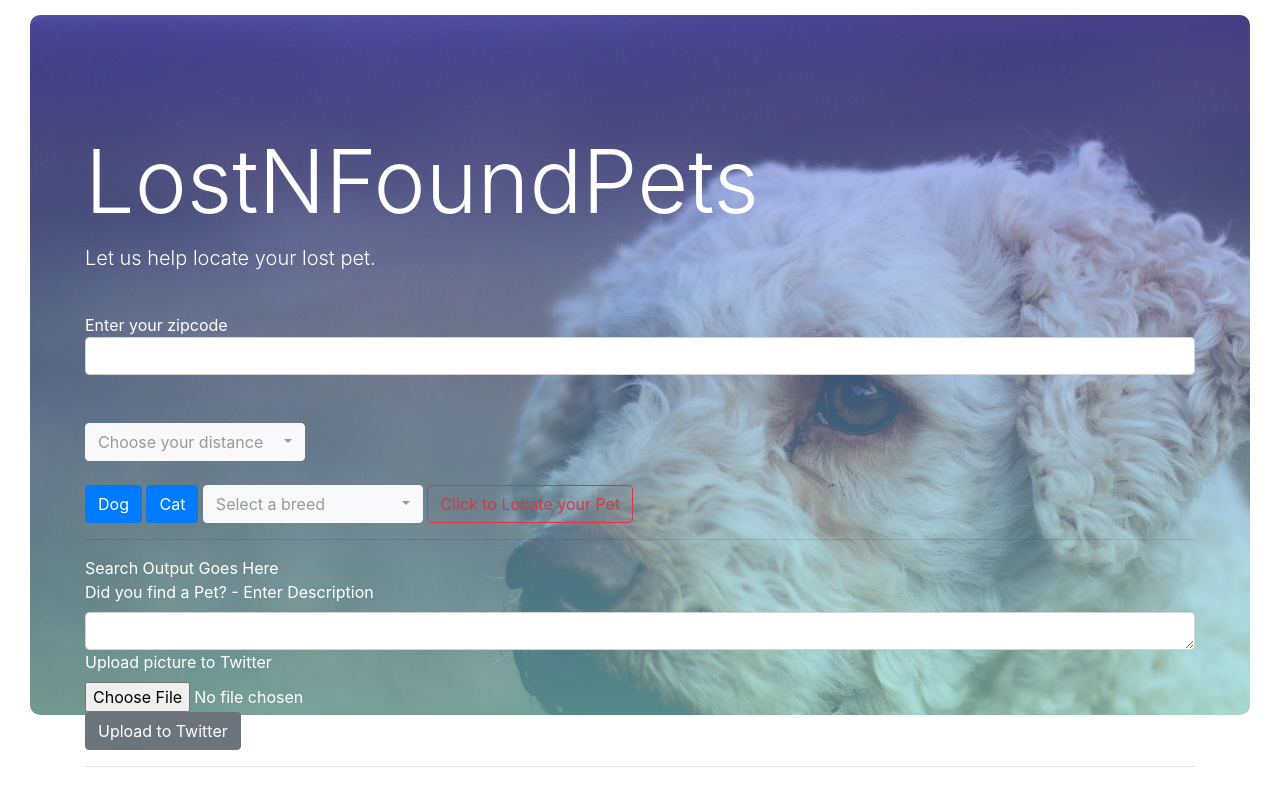
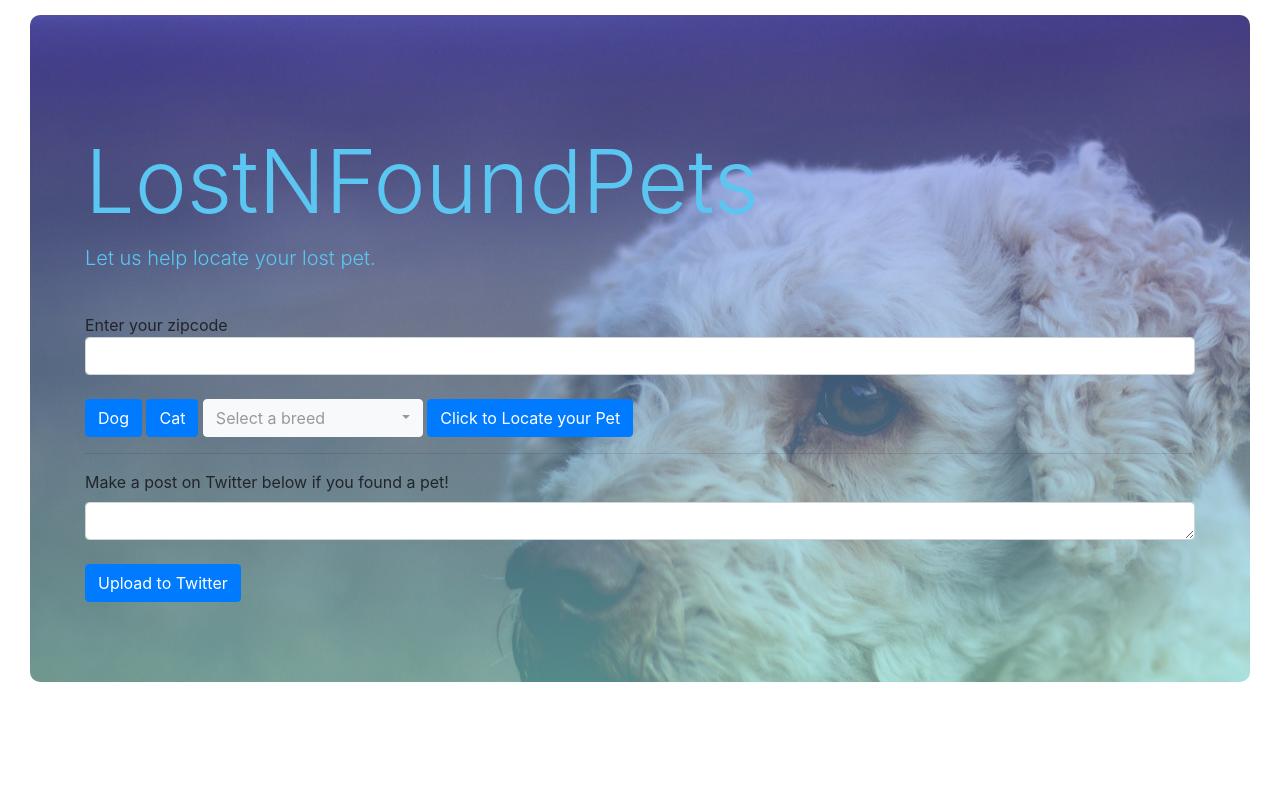
Before and after one commit to labiosj/LostNfoundPet, a website: page public/index.html in a window 1280 px wide. Drawn offline with nearby package versions, Linux system fonts and the light colour scheme.

Commit message:
uploading project

```diff
--- a/assets/js/app.js
+++ b/assets/js/app.js
@@ -138,11 +138,40 @@ const petDetails = function () {
     .then(function (response) {
        console.log(response);
       animalsArray = [...response];
+
       // console.log(animalsArray);
       //  console.log(zipCode);
       //  console.log(distanceVal);
+      for (let i = 0; i < animalsArray.length; i++){
+     if (animalsArray[i].photos.length>0){
+       $('#searchOutput').append(`<li class="list-group-item"><img class="rounded" src="${animalsArray[i].photos[0].small}" width="10%"></li>`);
+          }
+
+          $('#searchOutput').append(`<li class="list-group-item"><h3>${animalsArray[i].name}</h3>`);
+          $('#searchOutput').append(`<li class="list-group-item"><h5>${animalsArray[i].breeds.primary}</h5>`);
+          $('#searchOutput').append(`<li class="list-group-item"><h6>${animalsArray[i].description}</h6>`);
+          $('#searchOutput').append(`<li class="list-group-item"><h6>${animalsArray[i].contact.email}</h6><br>`);
+          $('#searchOutput').append(`<li class="list-group-item"><a href="${animalsArray[i].url}">${animalsArray[i].url}</a><br>`);
+
+
+
+      //  $('#searchOutput').append(`<div class="text-left"><h3>${animalsArray[i].name}</h3></div>`);
+      //  $('#searchOutput').append(`<div class="text-left"><h3>${animalsArray[i].breeds.primary}</h3></div>`);
+      //  $('#searchOutput').append(`<div class="text-left"><h3>${animalsArray[i].description}</h3></div>`);
+      //  $('#searchOutput').append(`<div class="text-left"><h3>${animalsArray[i].contact.email}</h3></div>`);
+
+      };
     });
   });
 
 };
 $('.petLocate').on('click', petDetails);
+
+
+// //$('.stockLogo').append(`<img class="rounded float-left" src="${logoURL}" alt="companyLogo"><br>`);
+// $('.stockInfo').append(`<div class="text-left"><h3>${companyName}</h3></div>`);
+// $('.stockInfo').append(`<div class="text-left"><h3>$${latestPrice}</h3></div>`);
+// $('.stockInfo').append(`<div class="text-left font-weight-bold">News headlines: <p></p></div>`);
+// for (let i = 0; i < headline.length; i++){
+//   console.log(headline[i]);
+//   $('.stockInfo').append(`<div class="text-left"><p>${headline[i]}</p></div>`);;
--- a/public/assets/css/style.css
+++ b/public/assets/css/style.css
@@ -1,7 +1,25 @@
+
+.display-2 {
+  color: #5ac6f1;
+}
+
+.lead {
+  color: #5ac6f1;
+}
+
+.list-group-item {
+background-color: none;
+}
+
+#lists {
+  width: 150px;
+  color: grey;
+}
 
 body, html {
   height: 100%;
   margin: 0;
+
 }
 
 .jumbotron {
@@ -9,10 +27,10 @@ body, html {
     border-radius:10px;
     background:linear-gradient(rgba(0, 0, 250, 0.25), rgba(125, 250, 250, 0.45)),
     url('../images/la-finesse-daffi.jpg');
-    background-repeat: no-repeat;
+    background-repeat: repeat-y;
     background-attachment: fixed;
-    color:white !important;
-    height:700px;
+    color: white:
+    height:auto;
 }
 
 .container {
--- a/public/index.html
+++ b/public/index.html
@@ -29,18 +29,18 @@
     <div class="dropdown">
       Enter your zipcode <input class="form-control" id="locationSearch" value="Enter a zip code">
       <br>
-      <br>
+
     </div>
 
-    <select class="selectpicker" id="distSelect" title="Choose your distance">
+    <!-- <select class="selectpicker" id="distSelect" title="Choose your distance">
         <option value="1">1 Miles</option>
         <option value="5">5 Miles</option>
         <option value="500">500 Miles</option>
-      </select>
+      </select> -->
 
-    <br>
+
    <!--- Area for filters and additional criteria-->
-    <br>
+
     <button type="button" class="btn btn-primary dogType">Dog</button>
     <button type="button" class="btn btn-primary catType">Cat</button>
 
@@ -61,25 +61,30 @@
           </div>
         </div> -->
     <!---Adding a button class to locate a pet-->
-    <button class="btn btn-outline-danger petLocate">Click to Locate your Pet</button>
+    <button class="btn btn-primary petLocate">Click to Locate your Pet</button>
     <hr>
     <!----Making a criteria selection grid-->
-  <div id="searchOutput">Search Output Goes Here</div>
+
+  <ul class="list-group list-group-flush" id="searchOutput">
+
+    </ul>
 
    <!--- Area for twitter upload-->
    <!-- Upload picture to twitter-->
+
    <form>
     <div class="form-group">
-      <label for="exampleFormControlTextarea1">Did you find a Pet? - Enter Description</label>
+      <label for="exampleFormControlTextarea1">Make a post on Twitter below if you found a pet!</label>
       <textarea class="form-control tweetDesc" rows="1"></textarea>
-      <label for="twitter-upload">Upload picture to Twitter</label>
-      <input type="file" class="form-control-file" id="twitter-file">
-      <button class="btn btn-secondary twitterType" type="button" id="uploadButton" aria-haspopup="true" aria-expanded="false">
+      <!-- <label for="twitter-upload">Upload picture to Twitter</label> -->
+      <!-- <input type="file" class="form-control-file" id="twitter-file"> -->
+      <br>
+      <button class="btn btn-primary twitterType" type="button" id="uploadButton" aria-haspopup="true" aria-expanded="false">
           Upload to Twitter
       </button>
     </div>
   </form>
-   <hr>
+
    <!----Making a criteria selection grid-->
 
 
```
